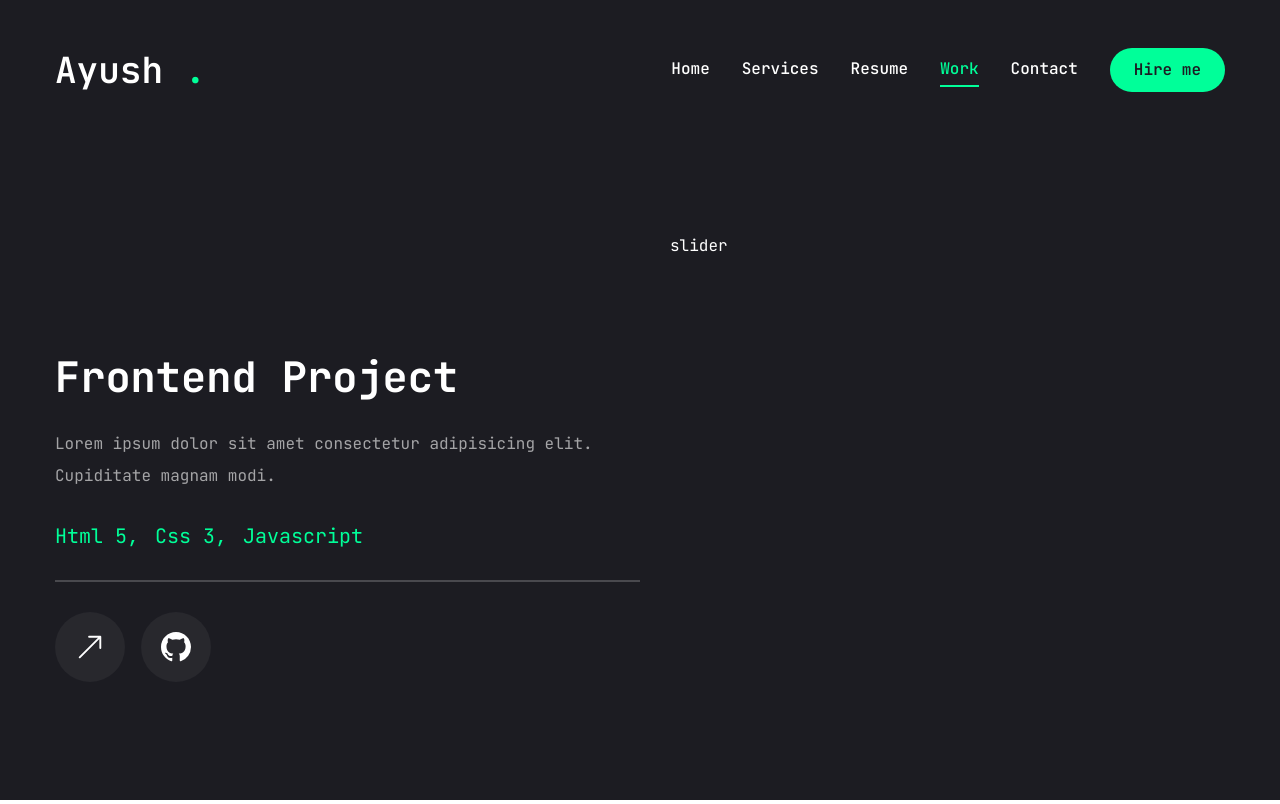
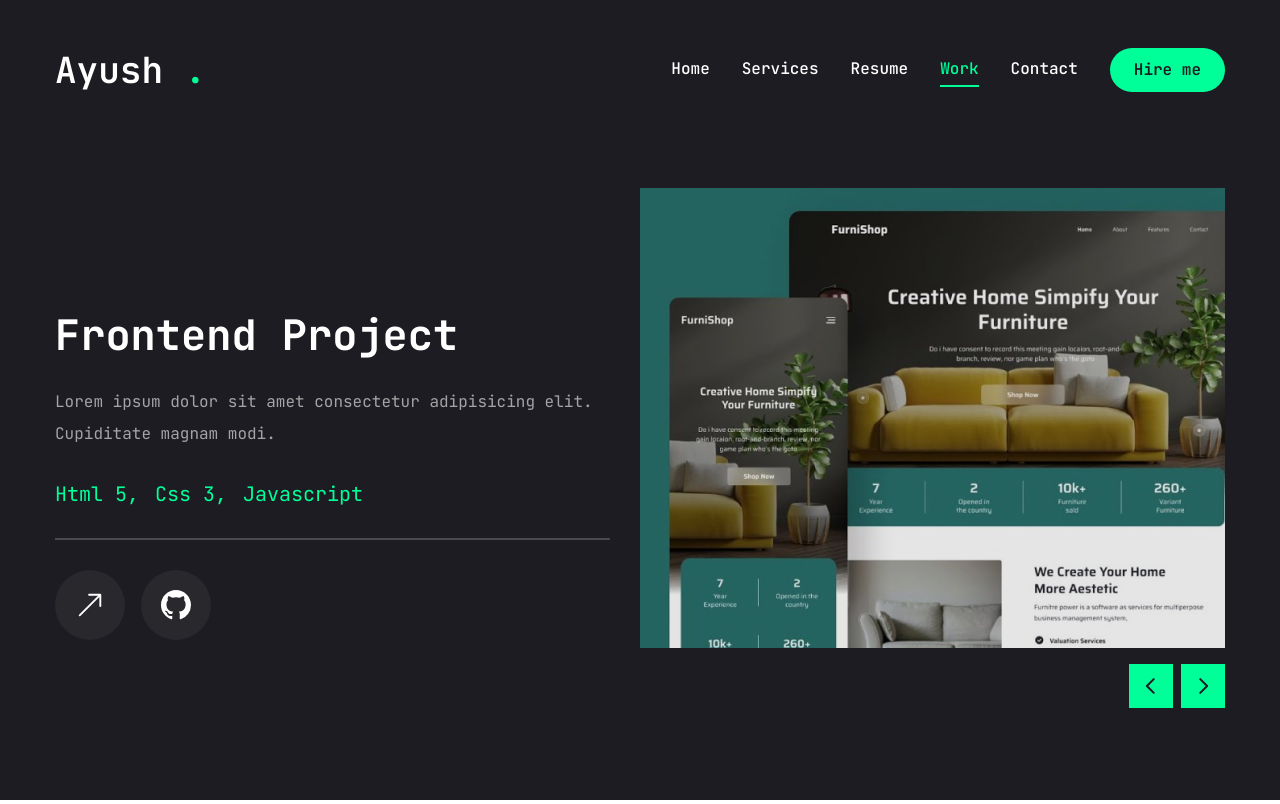
Before and after one commit to ayush1452/ayush_portfolio, a Next.js app: page /workPage in a window 1280 px wide. Built offline with nearby package versions, Linux system fonts and the light colour scheme.

Commit message:
updated the countup issue and also complete the workPage

```diff
--- a/app/workPage/page.jsx
+++ b/app/workPage/page.jsx
@@ -17,7 +17,7 @@
 
 import Link from "next/link";
 import Image from "next/image";
-//import WorkSliderBtns from "@/components/WorkSliderBtns";
+import WorkSliderBtns from "@/components/WorkSliderBtns";
 
 const projects = [
     {
@@ -57,6 +57,12 @@
 
 const Services = () => {
     const [project, setProject] = useState(projects[0]);
+    const handleSlideChange = (swiper) => {
+        // get current slide index
+        const currentIndex = swiper.activeIndex;
+        // update project state based on current slide index
+        setProject(projects[currentIndex]);
+      };
     return (
         <motion.section
       initial={{ opacity: 0 }}
@@ -125,8 +131,38 @@
                             </div>
                         </div>
                     </div>
-                <div className="flex flex-col gap-[30px] h-[50%]">
-                        slider
+                <div className="w-full xl:w-[50%]">
+                    <Swiper
+                      spaceBetween={30}
+                      slidesPerView={1}
+                      className="xl:h-[520px] mb-12"
+                      onSlideChange={handleSlideChange}
+                    >
+                    {projects.map((project, index) => {
+                    return (
+                        <SwiperSlide key={index} className="w-full">
+                            <div className="h-[460px] relative group flex justify-center items-center bg-pink-50/20">
+                                {/* overlay */}
+                                <div className="absolute top-0 bottom-0 w-full h-full bg-black/10 z-10"></div>
+                                {/* image */}
+                                <div className="relative w-full h-full">
+                                    <Image
+                                      src={project.image}
+                                      fill
+                                      className="object-cover"
+                                      alt=""
+                                    />
+                                </div>
+                            </div>
+                        </SwiperSlide>
+                     );
+                    })}
+                    {/* slider buttons */}
+                     <WorkSliderBtns
+                        containerStyles="flex gap-2 absolute right-0 bottom-[calc(50%_-_22px)] xl:bottom-0 z-20 w-full justify-between xl:w-max xl:justify-none"
+                        btnStyles="bg-accent hover:bg-accent-hover text-primary text-[22px] w-[44px] h-[44px] flex justify-center items-center transition-all"
+                    />
+                   </Swiper>
                 </div>
             </div>
         </div>
@@ -135,6 +171,4 @@
     );
 };
 
-
-
 export default Services;
--- a/components/WorkSliderBtns.jsx
+++ b/components/WorkSliderBtns.jsx
@@ -0,0 +1,20 @@
+"use client";
+
+import { useSwiper } from "swiper/react";
+import { PiCaretLeftBold, PiCaretRightBold } from "react-icons/pi";
+
+const WorkSliderBtns = ({ containerStyles, btnStyles, iconsStyles }) => {
+  const swiper = useSwiper();
+  return (
+    <div className={containerStyles}>
+      <button className={btnStyles} onClick={() => swiper.slidePrev()}>
+        <PiCaretLeftBold className={iconsStyles} />
+      </button>
+      <button className={btnStyles} onClick={() => swiper.slideNext()}>
+        <PiCaretRightBold className={iconsStyles} />
+      </button>
+    </div>
+  );
+};
+
+export default WorkSliderBtns;
--- a/package.json
+++ b/package.json
@@ -21,6 +21,7 @@
     "lucide-react": "^0.427.0",
     "next": "14.2.5",
     "react": "^18",
+    "react-countup": "^6.5.3",
     "react-dom": "^18",
     "react-icons": "^5.2.1",
     "swiper": "^11.1.9",
```
Also changed, not shown: components/Stats.jsx (line endings or trailing spaces), 1 other file (tests, documents, lock files or other folders).
